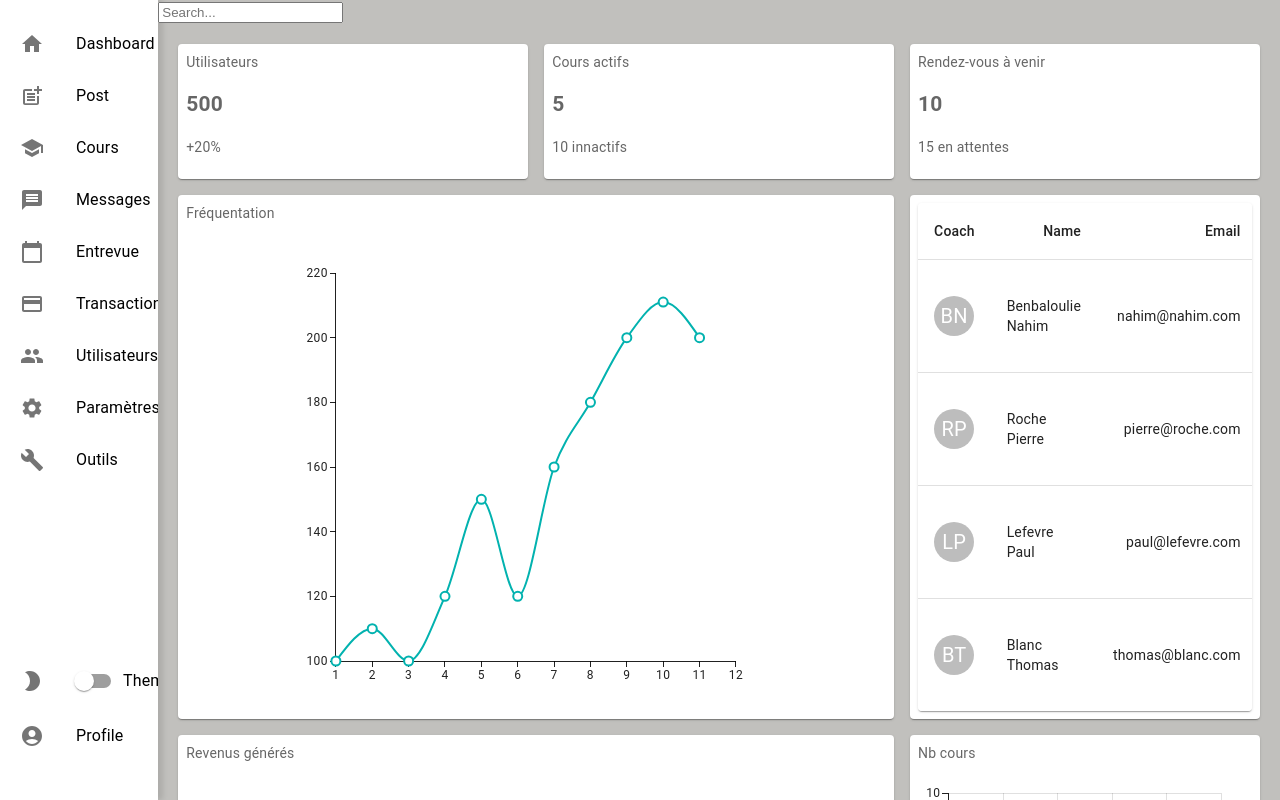
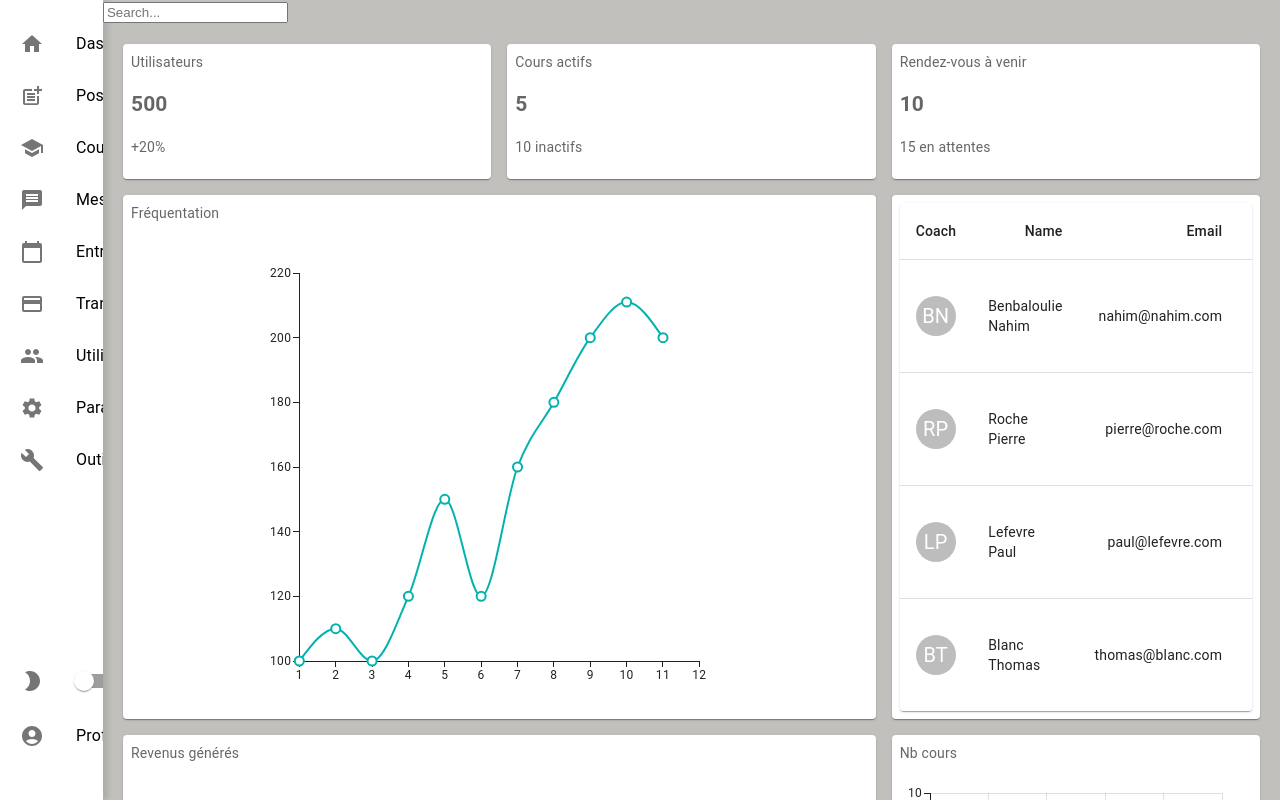
Before and after one commit to MathissGit/interface_gestion_app, a React (Create React App) app: page / in a window 1280 px wide. Shown: the top 800 px of the page. Built offline with nearby package versions, Linux system fonts and the light colour scheme.

Commit message:
j'aurais essayer

```diff
--- a/src/components/App.js
+++ b/src/components/App.js
@@ -1,7 +1,7 @@
 // src/components/App.js
 import React, { useState, useEffect } from 'react';
 import { BrowserRouter as Router, Route, Routes } from 'react-router-dom';
-import { CssBaseline, ThemeProvider, Toolbar, createTheme } from '@mui/material';
+import { CssBaseline, ThemeProvider, createTheme } from '@mui/material';
 import Sidebar from './Sidebar';
 import UserProfile from './UserProfile';
 import '../styles/App.css';
@@ -29,6 +29,7 @@ import ListUsers from './UsersList';
 
 const App = () => {
     const [darkMode, setDarkMode] = useState(false);
+    const [sidebarExpanded, setSidebarExpanded] = useState(false);
 
     useEffect(() => {
         document.body.setAttribute('data-theme', darkMode ? 'dark' : 'light');
@@ -44,15 +45,19 @@ const App = () => {
         setDarkMode(!darkMode);
     };
 
+    const handleSidebarHoverChange = (isHovered) => {
+        setSidebarExpanded(isHovered);
+    };
+
     function createData(name, email, image) {
-    return { name, email, image};
+        return { name, email, image };
     }
 
     const rows = [
-    createData('Benbaloulie Nahim', 'nahim@nahim.com','BN'),
-    createData('Roche Pierre', 'pierre@roche.com','RP'),
-    createData('Lefevre Paul', 'paul@lefevre.com','LP'),
-    createData('Blanc Thomas', 'thomas@blanc.com','BT'),
+        createData('Benbaloulie Nahim', 'nahim@nahim.com', 'BN'),
+        createData('Roche Pierre', 'pierre@roche.com', 'RP'),
+        createData('Lefevre Paul', 'paul@lefevre.com', 'LP'),
+        createData('Blanc Thomas', 'thomas@blanc.com', 'BT'),
     ];
 
     const backgroundColor = darkMode ? '#41403f' : '#c1c0bd';
@@ -69,18 +74,21 @@ function createData(name, email, image) {
         <ThemeProvider theme={theme}>
             <CssBaseline />
             <Router>
-                <div style={{ display: 'flex', backgroundColor }}>
-                    <Sidebar position="fixed" toggleDarkMode={toggleDarkMode} darkMode={darkMode} />
-                    <div style={{ flexGrow: 1 }}>
-                        <Header />
+                <div style={{ display: 'flex', backgroundColor }} className='dashboard'>
+                    <Sidebar
+                        position="fixed"
+                        toggleDarkMode={toggleDarkMode}
+                        darkMode={darkMode}
+                        onHoverChange={handleSidebarHoverChange}
+                    />
+                    <div className={`dashboard-content ${sidebarExpanded ? 'dashboard-content-expanded' : ''}`}>
+                        <Header style={{ display: 'flex', justifyContent: 'center', alignItems: 'center' }}/>
                         <div style={{ padding: '20px' }}>
-
                             <Routes>
                                 <Route path="/" element={
                                     <div>
                                         <Box sx={{ flexGrow: 1 }}>
                                             <Grid container spacing={2}>
-
                                                 <Grid item xs={4}>
                                                     <Item>
                                                         Utilisateurs
@@ -88,15 +96,13 @@ function createData(name, email, image) {
                                                         <p>+20%</p>
                                                     </Item>
                                                 </Grid>
-
                                                 <Grid item xs={4}>
                                                     <Item>
                                                         Cours actifs
                                                         <h2>5</h2>
-                                                        <p>10 innactifs</p>
+                                                        <p>10 inactifs</p>
                                                     </Item>
                                                 </Grid>
-
                                                 <Grid item xs={4}>
                                                     <Item>
                                                         Rendez-vous à venir
@@ -104,7 +110,6 @@ function createData(name, email, image) {
                                                         <p>15 en attentes</p>
                                                     </Item>
                                                 </Grid>
-
                                                 <Grid item xs={8}>
                                                     <Item>
                                                         Fréquentation
@@ -123,10 +128,8 @@ function createData(name, email, image) {
                                                                 height={488}
                                                             />
                                                         </div>
-
                                                     </Item>
                                                 </Grid>
-
                                                 <Grid item xs={4}>
                                                     <Item>
                                                         <TableContainer component={Paper}>
@@ -167,7 +170,6 @@ function createData(name, email, image) {
                                                         </TableContainer>
                                                     </Item>
                                                 </Grid>
-
                                                 <Grid item xs={8}>
                                                     <Item>
                                                         Revenus générés
@@ -181,12 +183,10 @@ function createData(name, email, image) {
                                                         </div>
                                                     </Item>
                                                 </Grid>
-
                                                 <Grid item xs={4}>
                                                     <Item>
                                                         Nb cours
                                                         <div style={{ display: 'flex', justifyContent: 'center', alignItems: 'center'}}>
-
                                                             <LineChart
                                                                 xAxis={[{ data: [1, 2, 3, 5, 8, 10] }]}
                                                                 series={[
@@ -198,12 +198,9 @@ function createData(name, email, image) {
                                                                 margin={{ left: 30, right: 30, top: 30, bottom: 30 }}
                                                                 grid={{ vertical: true, horizontal: true }}
                                                             />
-
                                                         </div>
                                                     </Item>
                                                 </Grid>
-
-
                                             </Grid>
                                         </Box>
                                     </div>
--- a/src/components/Sidebar.js
+++ b/src/components/Sidebar.js
@@ -1,5 +1,5 @@
 import React, { useState } from 'react';
-import { List, ListItem, ListItemIcon, ListItemText, Switch, FormControlLabel, Slide } from '@mui/material';
+import { List, ListItem, ListItemIcon, ListItemText, Switch, FormControlLabel } from '@mui/material';
 import HomeIcon from '@mui/icons-material/Home';
 import PostAddIcon from '@mui/icons-material/PostAdd';
 import SchoolIcon from '@mui/icons-material/School';
@@ -11,83 +11,72 @@ import SettingsIcon from '@mui/icons-material/Settings';
 import BuildIcon from '@mui/icons-material/Build';
 import AccountCircleIcon from '@mui/icons-material/AccountCircle';
 import Brightness2Icon from '@mui/icons-material/Brightness2';
-import useScrollTrigger from '@mui/material/useScrollTrigger';
 import { Link } from 'react-router-dom';
 
 const Sidebar = ({ toggleDarkMode, darkMode }) => {
     const [hover, setHover] = useState(false);
-    const trigger = useScrollTrigger();
 
     return (
-        <div in={!trigger}
+        <div
             className={`sidebar ${hover ? 'sidebar-expanded' : 'sidebar-collapsed'}`}
             onMouseEnter={() => setHover(true)}
             onMouseLeave={() => setHover(false)}
         >
             <List className="sidebar-list">
-                <ListItem button component={Link} to="/" >
+                <ListItem button component={Link} to="/">
                     <ListItemIcon>
                         <HomeIcon />
                     </ListItemIcon>
                     <ListItemText primary='Dashboard' className="list-item-text" />
                 </ListItem>
-
                 <ListItem button component={Link} to="/post">
                     <ListItemIcon>
                         <PostAddIcon />
                     </ListItemIcon>
                     <ListItemText primary='Post' className="list-item-text" />
                 </ListItem>
-
                 <ListItem button component={Link} to="/cours">
                     <ListItemIcon>
                         <SchoolIcon />
                     </ListItemIcon>
                     <ListItemText primary='Cours' className="list-item-text" />
                 </ListItem>
-
                 <ListItem button component={Link} to="/messages">
                     <ListItemIcon>
                         <MessageIcon />
                     </ListItemIcon>
                     <ListItemText primary='Messages' className="list-item-text" />
                 </ListItem>
-
                 <ListItem button component={Link} to="/rendez-vous">
                     <ListItemIcon>
                         <CalendarTodayIcon />
                     </ListItemIcon>
                     <ListItemText primary='Entrevue' className="list-item-text" />
                 </ListItem>
-
                 <ListItem button component={Link} to="/transaction">
                     <ListItemIcon>
                         <PaymentIcon />
                     </ListItemIcon>
                     <ListItemText primary='Transaction' className="list-item-text" />
                 </ListItem>
-
                 <ListItem button component={Link} to="/utilisateurs">
                     <ListItemIcon>
                         <GroupIcon />
                     </ListItemIcon>
                     <ListItemText primary='Utilisateurs' className="list-item-text" />
                 </ListItem>
-
                 <ListItem button component={Link} to="/paramètres">
                     <ListItemIcon>
                         <SettingsIcon />
                     </ListItemIcon>
                     <ListItemText primary='Paramètres' className="list-item-text" />
                 </ListItem>
-
                 <ListItem button component={Link} to="/outils">
                     <ListItemIcon>
                         <BuildIcon />
                     </ListItemIcon>
                     <ListItemText primary='Outils' className="list-item-text" />
                 </ListItem>
-
                 <div className="sidebar-bottom">
                     <ListItem>
                         <ListItemIcon>
@@ -96,7 +85,6 @@ const Sidebar = ({ toggleDarkMode, darkMode }) => {
                         <FormControlLabel
                             control={<Switch checked={darkMode} onChange={toggleDarkMode} />}
                             label="Theme"
-                            // style={{ marginLeft: '10px', marginTop: '160px' }}
                             className="list-item-text"
                         />
                     </ListItem>
--- a/src/styles/App.css
+++ b/src/styles/App.css
@@ -1,5 +1,3 @@
-/* App.css */
-
 body {
   margin: 0;
   font-family: 'Roboto', sans-serif;
@@ -8,7 +6,8 @@ body {
 }
 
 .sidebar {
-  width: 100px;
+  width: 9vh; /* Ajustez cette valeur si nécessaire */
+  min-width: 60px; /* Ajout d'une largeur minimale */
   height: 100vh;
   background-color: var(--sidebar-bg-color);
   color: var(--sidebar-text-color);
@@ -17,11 +16,18 @@ body {
   box-shadow: var(--sidebar-box-shadow);
   transition: width 0.3s;
   overflow: hidden;
-
 }
 
 .sidebar-expanded {
-  width: 320px;
+  width: 25vh; /* Ajustez cette valeur si nécessaire */
+}
+
+.dashboard-content {
+  transition: width 0.3s;
+}
+
+.dashboard-content-expanded {
+  margin-left: 30vh; /* Match the expanded width of the sidebar */
 }
 
 .sidebar-collapsed .list-item-text {
@@ -55,7 +61,6 @@ body[data-theme='dark'] {
   --sidebar-bg-color: #031c30;
   --sidebar-text-color: #ffffff;
   --sidebar-box-shadow: 2px 0 5px rgba(0, 0, 0, 0.5);
-
 }
 
 .App {
@@ -100,3 +105,9 @@ to {
 .table-container {
   height: 90vh;
 }
+
+/* Ajoutez cette règle pour gérer l'alignement du contenu principal à côté de la sidebar */
+.dashboard {
+  display: flex;
+  flex-direction: row;
+}
```
Lines whose indentation alone changed are shown as unchanged.
